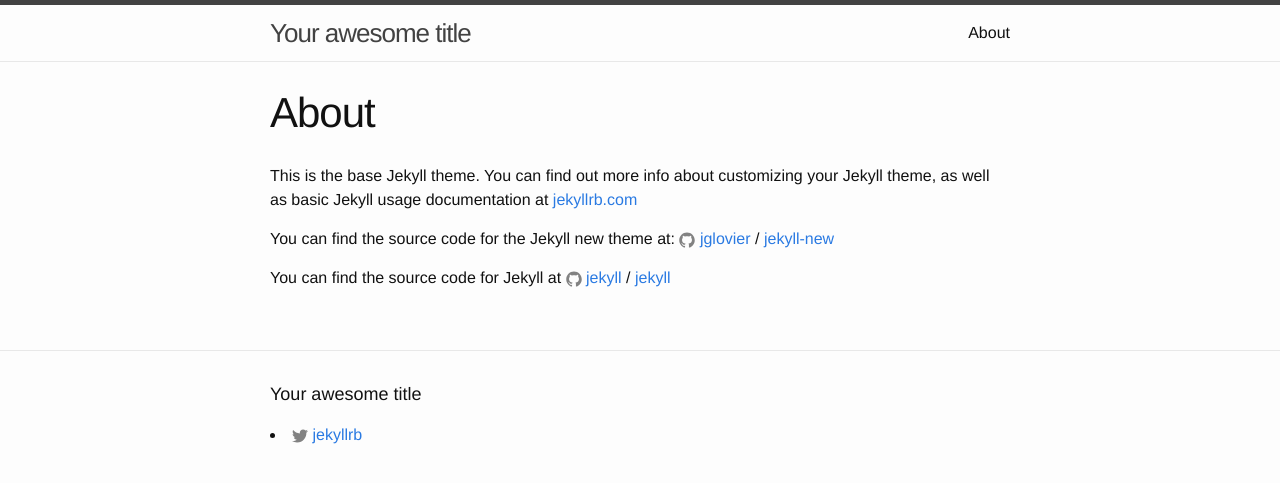
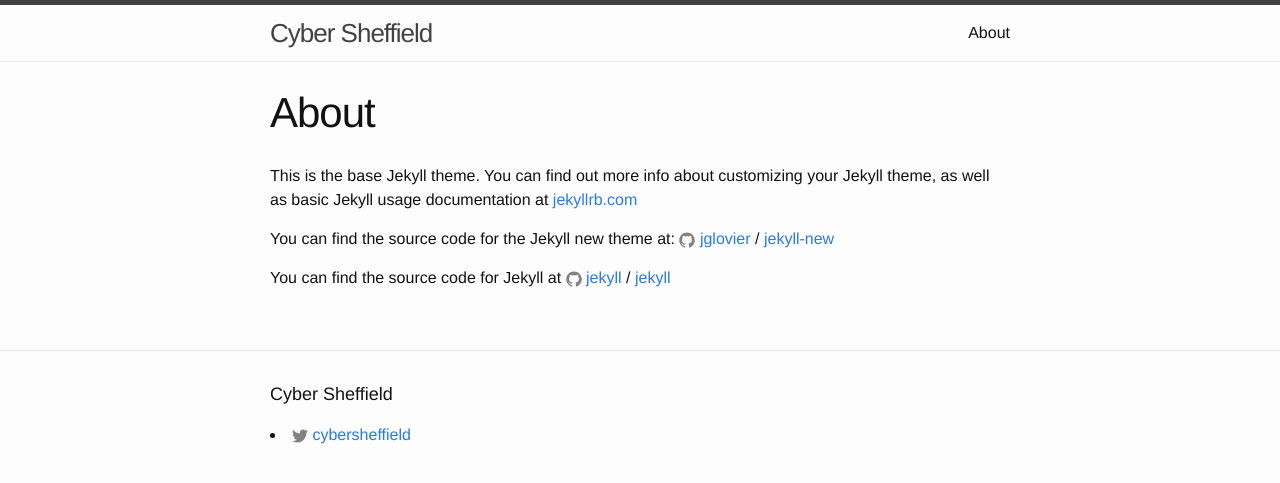
Before and after one commit to jrah/cybercity, a Jekyll site: the page built from about.md, in a window 1280 px wide. Shown: the top 483 px of the page. Built offline with Jekyll 4.4.1, drawn with Linux system fonts in a browser that asks for light colours.

Commit message:
Update config info

```diff
--- a/_config.yml
+++ b/_config.yml
@@ -6,16 +6,15 @@
 # 'jekyll serve'. If you change this file, please restart the server process.
 
 # Site settings
-title: Your awesome title
-email: your-email@domain.com
+title: Cyber Sheffield
+email: m@cybersheffield.com
 description: > # this means to ignore newlines until "baseurl:"
   Write an awesome description for your new site here. You can edit this
   line in _config.yml. It will appear in your document head meta (for
   Google search results) and in your feed.xml site description.
 baseurl: "" # the subpath of your site, e.g. /blog
-url: "http://yourdomain.com" # the base hostname & protocol for your site
-twitter_username: jekyllrb
-github_username:  jekyll
+url: "http://cybersheffield.com" # the base hostname & protocol for your site
+twitter_username: cybersheffield
 
 # Build settings
 markdown: kramdown
```
